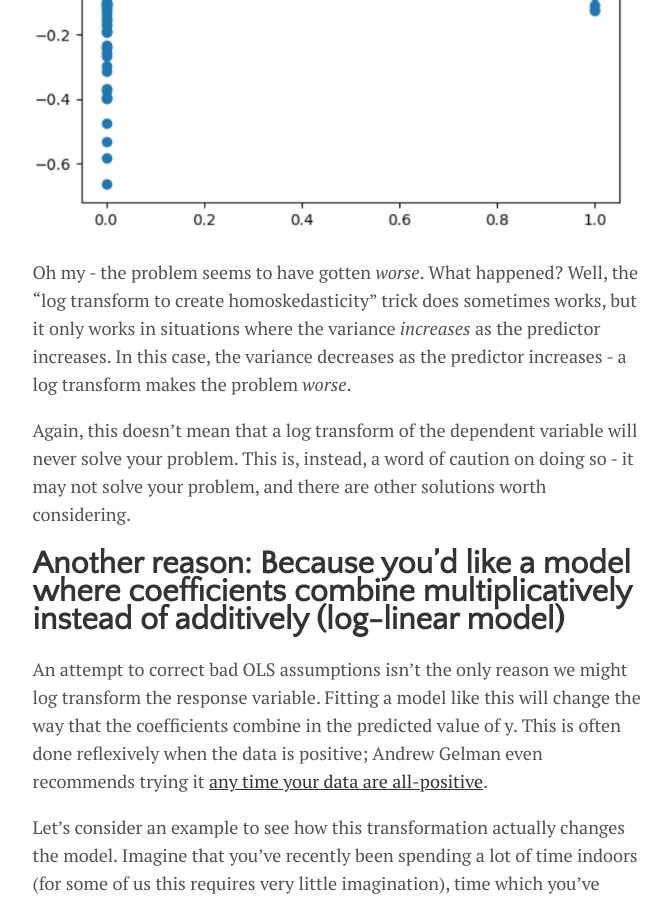
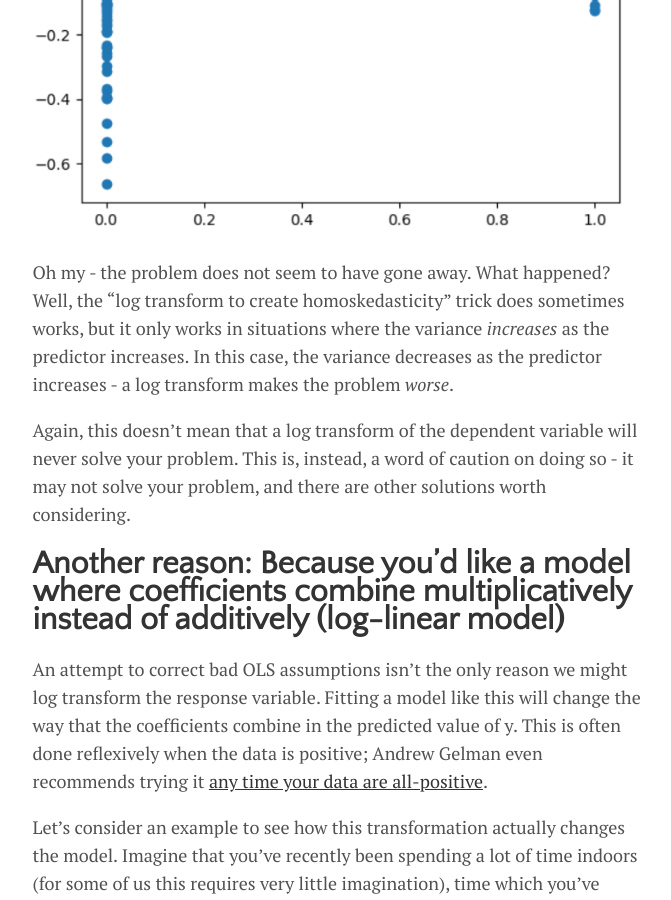
Before and after one commit to lmc2179/lmc2179.github.io, a Jekyll site: the page built from drafts/multiplicative.md, in a window 1280 px wide and 900 px high, scrolled down 3576 px. Shown: the whole window, without its empty margins (300-971 px from the left). Built offline with Jekyll 4.4.1, drawn with Linux system fonts in a browser that asks for light colours; formulas are drawn with MathJax 3.

Commit message:
Update multiplicative.md

```diff
--- a/drafts/multiplicative.md
+++ b/drafts/multiplicative.md
@@ -70,7 +70,7 @@ plt.show()
 
 ![Original data](https://raw.githubusercontent.com/lmc2179/lmc2179.github.io/master/assets/img/multiplicative/2.png)
 
-Oh my - the problem seems to have gotten _worse_. What happened? Well, the "log transform to create homoskedasticity" trick does sometimes works, but it only works in situations where the variance _increases_ as the predictor increases. In this case, the variance decreases as the predictor increases - a log transform makes the problem _worse_.
+Oh my - the problem does not seem to have gone away. What happened? Well, the "log transform to create homoskedasticity" trick does sometimes works, but it only works in situations where the variance _increases_ as the predictor increases. In this case, the variance decreases as the predictor increases - a log transform makes the problem _worse_.
 
 Again, this doesn't mean that a log transform of the dependent variable will never solve your problem. This is, instead, a word of caution on doing so - it may not solve your problem, and there are other solutions worth considering.
 
```
